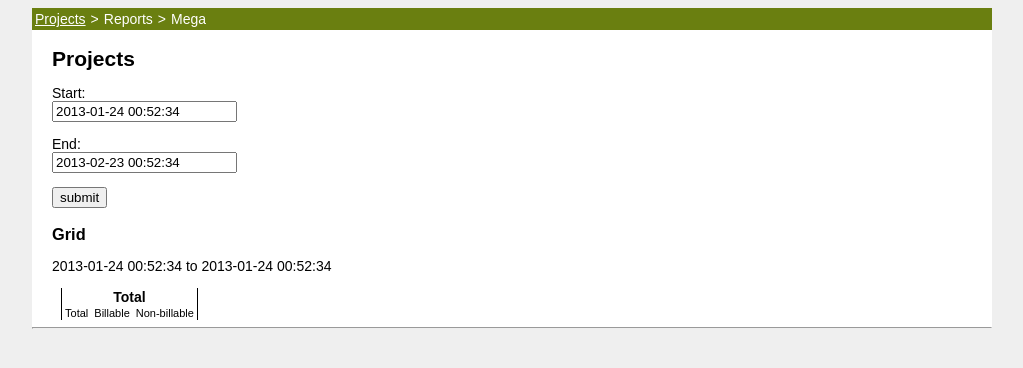
After one commit to PSU-OIT-ARC/traq, a Django app: page /projects/reports/mega/ in a window 1280 px wide. The commit adds this page. Shown: the top 368 px of the page, without its empty margins (128-1151 px from the left). Run offline with Django 3.2, Linux system fonts and the light colour scheme; data that the repository does not hold is empty.

Commit message:
Implmement mega report, and per project grid report

```diff
--- a/htdocs/static/css/main.css
+++ b/htdocs/static/css/main.css
@@ -50,6 +50,10 @@ p.error {
     display:inline;
 }
 
+.helptext {
+    font-size:10px;
+}
+
 .discrete {
     color:inherit;
 }
@@ -62,6 +66,12 @@ p.error {
     float:right;
 }
 
+.report {
+    background-color:#fff;
+    border-spacing:0;
+    border-collapse:collapse;
+}
+
 .report th {
     text-align:left;
 }
@@ -72,6 +82,10 @@ p.error {
 
 .report .summary {
 
+}
+
+.report tr.odd td {
+    background-color:#efefef;
 }
 
 /* these colors are from twitter bootstrap */
@@ -404,3 +418,47 @@ p.error {
     display:inline-block;
     float:right;
 }
+
+.time-grid {
+}
+
+.time-grid th {
+    text-align:center;
+    padding-left:3px;
+    padding-right:3px;
+    border-left :1px solid black;
+    border-right:1px solid black;
+}
+
+.time-grid thead td {
+    font-size:11px;
+    text-align:center;
+    padding-left:3px;
+    padding-right:3px;
+}
+
+.time-cell {
+    text-align:center;
+    padding-left:3px;
+    padding-right:3px;
+}
+
+.border-left {
+    border-left:1px solid black;
+}
+
+.border-right {
+    border-right:1px solid black;
+}
+
+.time-cell.border-right {
+    padding-right:5px;
+}
+.time-cell.border-left {
+    padding-left:5px;
+}
+
+.report .username {
+    text-align:right;
+    padding-right:5px;
+}
--- a/orbit/projects/forms.py
+++ b/orbit/projects/forms.py
@@ -14,6 +14,7 @@ class ProjectForm(forms.ModelForm):
             'name',
             'point_of_contact',
             'invoice_description',
+            'catch_all',
             'is_deleted',
         )
 
--- a/orbit/projects/views/reports.py
+++ b/orbit/projects/views/reports.py
@@ -6,15 +6,55 @@ from django.core.urlresolvers import reverse
 from django.db import connection
 from django.contrib import messages
 from django.utils.timezone import utc
+from django.contrib.auth.models import User
 from ..forms import ProjectForm, ComponentForm, ReportIntervalForm
 from ..models import Project, Component
 from orbit.tickets.models import Ticket
 from orbit.tickets.forms import QuickTicketForm
 from orbit.permissions.decorators import can_view, can_edit, can_create
 
+def mega(request):
+    form, interval = _intervalHelper(request)
+    users = list(User.objects.all())
+    projects = list(Project.objects.all())
+    for user in users:
+        user.projects = Project.objects.timeByUser(user, interval)
+        user.totals = {"total": timedelta(0), "billable": timedelta(0), "non_billable": timedelta(0)}
+        for project in user.projects:
+            user.totals['total'] += project.total
+            user.totals['billable'] += project.billable
+            user.totals['non_billable'] += project.non_billable
+
+    return render(request, 'projects/reports/mega.html', {
+        'users': users,
+        'projects': projects,
+        'interval': interval,
+        'form': form,
+    })
+
 def grid(request, project_id):
     project = get_object_or_404(Project, pk=project_id)
-    return HttpResponse("<img src='/static/img/mharvey.gif'/>")
+    # get all the people who have worked on this project
+    form, interval = _intervalHelper(request)
+    users = list(project.users())
+    components = list(project.components())
+    # for each user, for each component, figure out how much work they spent
+    # query in a loop :(
+    for user in users:
+        user.components = Component.objects.timeByUser(project, user, interval=interval)
+        user.totals = {"total": timedelta(0), "billable": timedelta(0), "non_billable": timedelta(0)}
+        for comp in user.components:
+            user.totals['total'] += comp.total
+            user.totals['billable'] += comp.billable
+            user.totals['non_billable'] += comp.non_billable
+
+    return render(request, 'projects/reports/grid.html', {
+        'project': project,
+        'users': users,
+        'components': components,
+        'form': form,
+        'interval': interval,
+    })
 
 def component(request, project_id):
     project = get_object_or_404(Project, pk=project_id)
--- a/orbit/templates/projects/all.html
+++ b/orbit/templates/projects/all.html
@@ -26,4 +26,7 @@
         {% endfor %}
     </tbody>
 </table>
+
+<h2>Report</h2>
+<p><a href="{% url 'projects-reports-mega' %}">Mega</a></p>
 {% endblock %}
--- a/orbit/templates/projects/detail.html
+++ b/orbit/templates/projects/detail.html
@@ -8,7 +8,11 @@
 {% endblock %}
 {% block content %}
 
-<h2>{{ project.name }}</h2>
+<h2>{{ project.name }}
+    {% if user|can_edit:project %}
+        <a href="{% url 'projects-edit' project.pk %}" class="button">Edit</a>
+    {% endif %}
+</h2>
 <script type="text/javascript">
 TICKETS = {{ tickets_json|safe }};
 </script>
--- /dev/null
+++ b/orbit/templates/projects/reports/mega.html
@@ -0,0 +1,58 @@
+{% extends "base.html" %}
+
+{% load tickets %}
+{% block breadcrums %}
+    <li><a href="{% url 'projects-all' %}">Projects</a></li>
+    <li>Reports</li>
+    <li>Mega</li>
+{% endblock %}
+{% block content %}
+
+<h2>Projects</h2>
+<div class="print-hide">
+    <form method="get" action="">
+        {{ form.as_p }}
+        <input type="submit" name="submit" value="submit" />
+    </form>
+</div>
+
+<h3>Grid</h3>
+<p><span class="timestamp">{{ interval.0 }}</span> to <span class="timestamp">{{ interval.0 }}</span></p>
+<table class="report time-grid">
+    <thead>
+        <tr>
+            <td>&nbsp;</td>
+            <th colspan="3">Total</th>
+            {% for project in projects %}
+                <th colspan="3">{{ project.name }}</th>
+            {% endfor %}
+        </tr>
+        <tr>
+            <td>&nbsp;</td>
+            <td class="border-left">Total</td>
+            <td class="">Billable</td>
+            <td class="border-right">Non-billable</td>
+            {% for project in projects %}
+                <td class="border-left">Total</td>
+                <td class="">Billable</td>
+                <td class="border-right">Non-billable</td>
+            {% endfor %}
+        </tr>
+    </thead>
+    <tbody>
+        {% for user in users %}
+        <tr class="{% cycle 'odd' 'even' %}">
+            <td class="username">{{ user.username }}</td>
+            <td class="time-cell border-left">{{ user.totals.total|tickettimepretty }}</td>
+            <td class="time-cell">{{ user.totals.billable|tickettimepretty }}</td>
+            <td class="time-cell border-right">{{ user.totals.non_billable|tickettimepretty }}</td>
+            {% for project in user.projects %}
+                <td class="time-cell border-left">{{ project.total|tickettimepretty }}</td>
+                <td class="time-cell">{{ project.billable|tickettimepretty }}</td>
+                <td class="time-cell border-right">{{ project.non_billable|tickettimepretty }}</td>
+            {% endfor %}
+        </tr>
+        {% endfor %}
+</tbody>
+</table>
+{% endblock %}
--- a/orbit/templates/tickets/detail.html
+++ b/orbit/templates/tickets/detail.html
@@ -17,7 +17,7 @@
     #{{ ticket.pk }}: {{ ticket.title }}
     {% if user|can_edit:ticket %}
     <a href="{% url 'tickets-edit' ticket.pk %}" class="button">Edit</a>
-    <a href="{% url 'tickets-close' ticket.pk %}" class="button">Close</a>
+    <a href="{% url 'tickets-close' ticket.pk %}" class="button float-right">Close Ticket</a>
     {% endif %}
 </h2>
 
--- a/orbit/tickets/templatetags/tickets.py
+++ b/orbit/tickets/templatetags/tickets.py
@@ -28,7 +28,7 @@ def tickettime(value):
 def tickettimepretty(value):
     """Converts a time or timedelta object to a string like '11:22'"""
     if value is None:
-        return u"00:00"
+        return u"0"
     if isinstance(value, time):
         return value.strftime("%H:%M")
     if isinstance(value, timedelta):
@@ -36,4 +36,6 @@ def tickettimepretty(value):
         minutes, seconds = divmod(value.seconds, 60)
         hours, minutes = divmod(minutes, 60)
         hours = hours + days*24
-        return u'%02d:%02d' % (hours, minutes)
+        if hours == seconds == 0:
+            return u'0'
+        return u'%d:%02d' % (hours, minutes)
--- a/orbit/urls.py
+++ b/orbit/urls.py
@@ -37,6 +37,7 @@ urlpatterns = patterns('',
     url(r'^projects/(\d+)/reports/grid/?$', projects.views.reports.grid, name='projects-reports-grid'),
     url(r'^projects/(\d+)/reports/component/?$', projects.views.reports.component, name='projects-reports-component'),
     url(r'^projects/(\d+)/reports/invoice/?$', projects.views.reports.invoice, name='projects-reports-invoice'),
+    url(r'^projects/reports/mega/?$', projects.views.reports.mega, name='projects-reports-mega'),
 
     # tickets
     url(r'^projects/(\d+)/tickets/create/?$', tickets.views.create, name='tickets-create'),
```
Also changed, not shown: orbit/projects/models.py (+86 -4 lines), orbit/templates/projects/reports/component.html (+7 -7 lines), orbit/templates/projects/reports/grid.html (added, +59 -0 lines).
